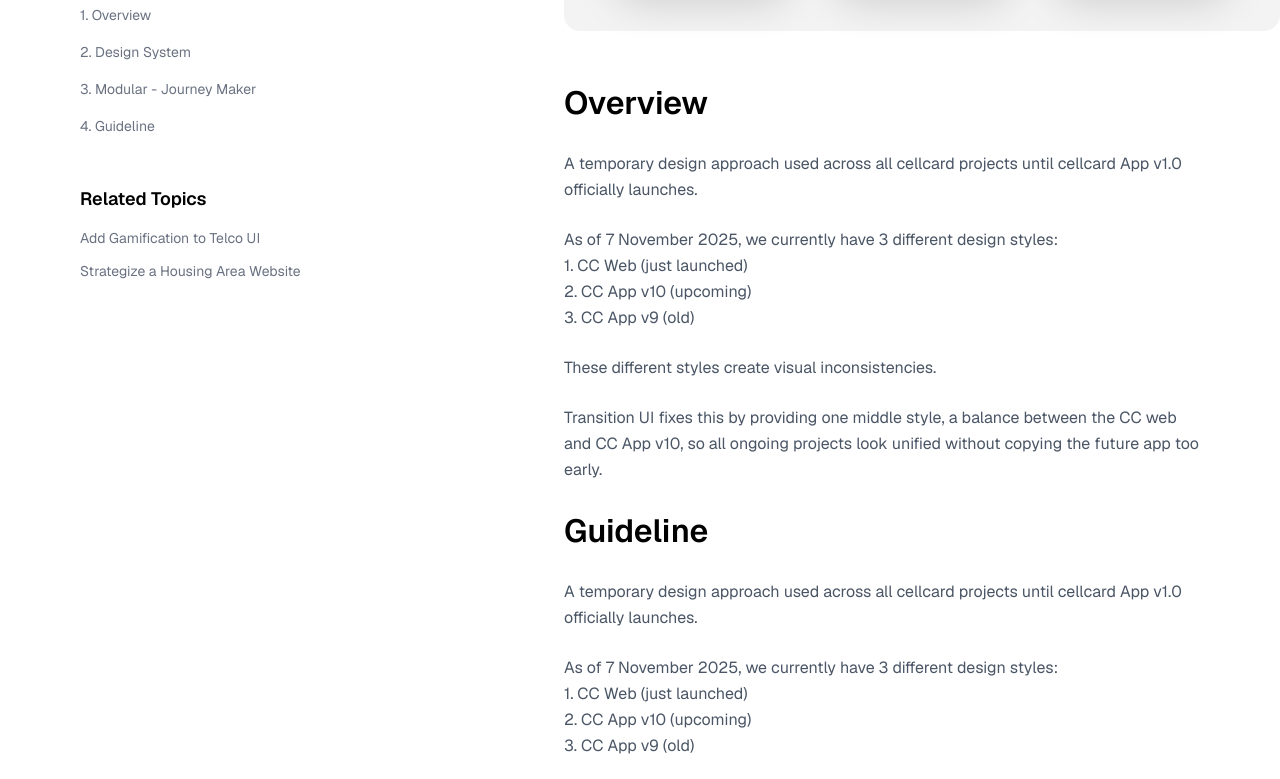
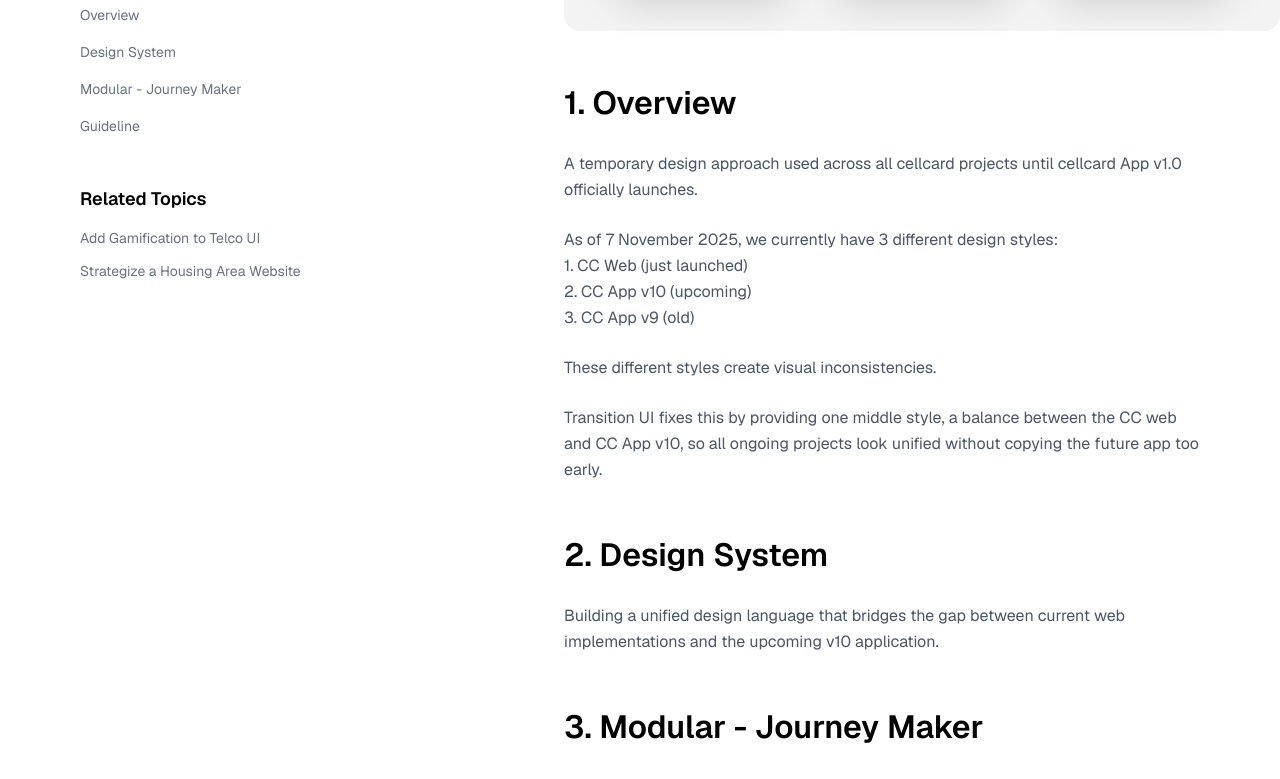
Before and after one commit to nicorobin28/portfolio-rafirahmanda-client-tekno-kreatif, a Next.js app: page /work-detail in a window 1280 px wide. Shown: the part 569-1348 px from the top of the page. Built offline with nearby package versions, Linux system fonts and the light colour scheme.

Commit message:
update animation hovered & highlight point indes

```diff
--- /dev/null
+++ b/app/components/MorphText.tsx
@@ -0,0 +1,111 @@
+"use client";
+import { useEffect, useRef, useCallback } from "react";
+
+const CHARS = "ABCDEFGHIJKLMNOPQRSTUVWXYZabcdefghijklmnopqrstuvwxyz0123456789!@#$%&";
+const randChar = () => CHARS[Math.floor(Math.random() * CHARS.length)];
+
+interface MorphTextProps {
+  from: string;
+  to: string;
+  trigger: boolean; // ketika true maka animasi morph from → to dijalankan
+  tickMs?: number;
+  stagger?: number;
+  spinCount?: number;
+  className?: string;
+  onStart?: (el: HTMLSpanElement | null) => void;
+}
+
+/**
+ * MorphText — menganimasikan teks dari `from` → `to` ketika `trigger` berubah menjadi true,
+ * dan animasi terbalik (`to` → `from`) ketika `trigger` berubah menjadi false.
+ */
+export default function MorphText({
+  from,
+  to,
+  trigger,
+  tickMs = 30,
+  stagger = 50,
+  spinCount = 6,
+  className = "",
+}: MorphTextProps) {
+  const spanRef = useRef<HTMLSpanElement>(null);
+  const timerRef = useRef<ReturnType<typeof setTimeout> | null>(null);
+
+  const clear = () => {
+    if (timerRef.current) {
+      clearTimeout(timerRef.current);
+      timerRef.current = null;
+    }
+  };
+
+  const decodeTo = useCallback(
+    (currentStr: string, targetStr: string, onDone?: () => void) => {
+      if (!spanRef.current) return;
+      const len = Math.max(currentStr.length, targetStr.length);
+      const display = Array.from({ length: len }, (_, i) => currentStr[i] ?? " ");
+      const ticksPerStagger = Math.max(1, Math.round(stagger / tickMs));
+
+      const state = Array.from({ length: len }, (_, i) => ({
+        startAt: i * ticksPerStagger,
+        spinsLeft: spinCount,
+        settled: false,
+      }));
+
+      let tick = 0;
+
+      const step = () => {
+        if (!spanRef.current) return;
+        let allDone = true;
+
+        for (let i = 0; i < len; i++) {
+          if (state[i].settled) continue;
+          const targetChar = targetStr[i] ?? "";
+
+          if (tick < state[i].startAt) {
+            display[i] = currentStr[i] ?? " ";
+            allDone = false;
+            continue;
+          }
+
+          if (state[i].spinsLeft > 0) {
+            display[i] = targetChar === " " || targetChar === "" ? " " : randChar();
+            state[i].spinsLeft--;
+            allDone = false;
+          } else {
+            display[i] = targetChar;
+            state[i].settled = true;
+          }
+        }
+
+        spanRef.current.textContent = display.join("").trimEnd();
+        tick++;
+
+        if (!allDone) {
+          timerRef.current = setTimeout(step, tickMs);
+        } else {
+          onDone?.();
+        }
+      };
+
+      step();
+    },
+    [tickMs, stagger, spinCount]
+  );
+
+  useEffect(() => {
+    clear();
+    if (trigger) {
+      decodeTo(from, to);
+    } else {
+      decodeTo(to, from);
+    }
+    return clear;
+    // eslint-disable-next-line react-hooks/exhaustive-deps
+  }, [trigger]);
+
+  return (
+    <span ref={spanRef} className={className}>
+      {from}
+    </span>
+  );
+}
--- a/app/work-detail/page.tsx
+++ b/app/work-detail/page.tsx
@@ -1,26 +1,35 @@
 "use client";
-import React from "react";
+import React, { useState, useEffect, useRef } from "react";
 import img1 from "../assets/gambar1.png";
 import img2 from "../assets/gambar2.png";
 import img3 from "../assets/gambar3.png";
 import { ChevronDown } from "lucide-react";
-import { useState } from "react";
 import { motion } from "framer-motion";
+import MorphText from "../components/MorphText";
+
+const INDEX_DATA = [
+  { id: "overview", title: "Overview" },
+  { id: "design-system", title: "Design System" },
+  { id: "modular", title: "Modular - Journey Maker" },
+  { id: "guideline", title: "Guideline" },
+];
 
 const Page = () => {
   const [openIndex, setOpenIndex] = useState(false);
   const [isSticky, setIsSticky] = useState(false);
   const [isMobile, setIsMobile] = useState(false);
-  const sentinelRef = React.useRef<HTMLDivElement>(null);
+  const [activeSection, setActiveSection] = useState(INDEX_DATA[0].id);
+  const [hoveredDesktopItem, setHoveredDesktopItem] = useState<string | null>(null);
+  const sentinelRef = useRef<HTMLDivElement>(null);
 
-  React.useEffect(() => {
+  useEffect(() => {
     const handleResize = () => setIsMobile(window.innerWidth < 768);
     handleResize();
     window.addEventListener("resize", handleResize);
     return () => window.removeEventListener("resize", handleResize);
   }, []);
 
-  React.useEffect(() => {
+  useEffect(() => {
     const handleScroll = () => {
       if (sentinelRef.current) {
         const top = sentinelRef.current.getBoundingClientRect().top;
@@ -31,6 +40,48 @@ const Page = () => {
     handleScroll();
     return () => window.removeEventListener("scroll", handleScroll);
   }, []);
+
+  useEffect(() => {
+    const observer = new IntersectionObserver(
+      (entries) => {
+        entries.forEach((entry) => {
+          if (entry.isIntersecting) {
+            setActiveSection(entry.target.id);
+          }
+        });
+      },
+      { rootMargin: "-20% 0px -60% 0px", threshold: 0 }
+    );
+
+    INDEX_DATA.forEach((item) => {
+      const element = document.getElementById(item.id);
+      if (element) {
+        observer.observe(element);
+      }
+    });
+
+    return () => {
+      observer.disconnect();
+    };
+  }, []);
+
+  const scrollToSection = (id: string, e: React.MouseEvent) => {
+    e.preventDefault();
+    const element = document.getElementById(id);
+    if (element) {
+      const offsetCount = isMobile ? window.innerHeight * 0.2 : 60;
+      const elementPosition = element.getBoundingClientRect().top;
+      const offsetPosition = elementPosition + window.pageYOffset - offsetCount;
+
+      window.scrollTo({
+        top: offsetPosition,
+        behavior: "smooth",
+      });
+      if (isMobile) {
+        setOpenIndex(false);
+      }
+    }
+  };
 
   return (
     <section className="w-full bg-white px-6 md:px-12 lg:px-20 py-20">
@@ -75,7 +126,10 @@ const Page = () => {
           {/* index */}
           <div className="relative z-50">
             {/* Sentinel element to track scroll position */}
-            <div ref={sentinelRef} className="absolute -top-[1px] w-full h-[1px]" />
+            <div
+              ref={sentinelRef}
+              className="absolute -top-[1px] w-full h-[1px]"
+            />
 
             {/* INVISIBLE PLACEHOLDER to prevent layout shift when fixed on mobile */}
             {isSticky && isMobile && (
@@ -84,12 +138,20 @@ const Page = () => {
                   <h3 className="text-[20px] font-semibold">Index</h3>
                   <ChevronDown className="w-5 h-5" />
                 </div>
-                <div className={`overflow-hidden ${openIndex ? "max-h-[200px]" : "max-h-[28px]"}`}>
+                <div
+                  className={`overflow-hidden ${
+                    openIndex ? "max-h-[200px]" : "max-h-[28px]"
+                  }`}
+                >
                   <ul className="flex flex-col gap-4 text-[14px] ml-2">
-                    <li>1. Overview</li>
-                    <li className={openIndex ? "block" : "hidden"}>2. Design System</li>
-                    <li className={openIndex ? "block" : "hidden"}>3. Modular - Journey Maker</li>
-                    <li className={openIndex ? "block" : "hidden"}>4. Guideline</li>
+                    {INDEX_DATA.map((item) => (
+                      <li
+                        key={`placeholder-${item.id}`}
+                        className={activeSection === item.id || openIndex ? "block" : "hidden"}
+                      >
+                        {item.title}
+                      </li>
+                    ))}
                   </ul>
                 </div>
               </div>
@@ -97,8 +159,10 @@ const Page = () => {
 
             <motion.div
               layout
-              className={`flex flex-col gap-4 overflow-hidden border-[#C7C8C9] md:p-0 md:bg-transparent md:border-0 md:top-0 md:sticky md:block z-[100] ${
-                isSticky && isMobile ? "fixed top-0 left-0 right-0" : "relative border"
+              className={`flex flex-col gap-4 border-[#C7C8C9] md:p-0 md:bg-transparent md:border-0 md:top-0 md:sticky md:block z-[100] ${
+                isSticky && isMobile
+                  ? "fixed top-0 left-0 right-0 overflow-y-auto max-h-[100vh]"
+                  : "relative border overflow-hidden"
               }`}
               initial={false}
               animate={
@@ -136,12 +200,17 @@ const Page = () => {
               <div
                 className="flex items-center justify-between md:block cursor-pointer md:cursor-default"
                 onClick={() => {
-                  if (window.innerWidth < 768) {
+                  if (isMobile) {
                     setOpenIndex(!openIndex);
                   }
                 }}
               >
-                <motion.h3 layout="position" className="text-[20px] font-semibold text-black">Index</motion.h3>
+                <motion.h3
+                  layout="position"
+                  className="text-[20px] font-semibold text-black"
+                >
+                  Index
+                </motion.h3>
 
                 <ChevronDown
                   className={`w-5 h-5 text-black transition-transform duration-300 md:hidden ${
@@ -154,30 +223,55 @@ const Page = () => {
                 layout="position"
                 className={`
         md:hidden overflow-hidden transition-all duration-300 ease-in-out
-        ${openIndex ? "max-h-[200px]" : "max-h-[28px]"}
+        ${openIndex ? "max-h-[300px]" : "max-h-[28px]"}
       `}
               >
-                <ul className="flex flex-col gap-4 text-gray-500 text-[14px] ml-2 top-0">
-                  <li>1. Overview</li>
-
-                  <li className={`${openIndex ? "block" : "hidden"}`}>
-                    2. Design System
+                <ul className="flex flex-col gap-4 text-[14px] ml-2 top-0 pb-2">
+                  {INDEX_DATA.map((item) => {
+                    const isActive = activeSection === item.id;
+                    const isVisible = isActive || openIndex;
+                    return (
+                      <li
+                        key={`mobile-${item.id}`}
+                        className={`${
+                          isVisible ? "block" : "hidden"
+                        } cursor-pointer transition-colors duration-200 ${
+                          isActive
+                            ? "text-black font-semibold"
+                            : "text-gray-500 hover:text-gray-800"
+                        }`}
+                        onClick={(e) => scrollToSection(item.id, e)}
+                      >
+                        {item.title}
                       </li>
-                  <li className={`${openIndex ? "block" : "hidden"}`}>
-                    3. Modular - Journey Maker
-                  </li>
-                  <li className={`${openIndex ? "block" : "hidden"}`}>
-                    4. Guideline
-                  </li>
+                    );
+                  })}
                 </ul>
               </motion.div>
 
               <div className="hidden md:block">
-                <ul className="flex flex-col gap-4 text-gray-500 text-[14px]">
-                  <li>1. Overview</li>
-                  <li>2. Design System</li>
-                  <li>3. Modular - Journey Maker</li>
-                  <li>4. Guideline</li>
+                <ul className="flex flex-col gap-4 text-[14px]">
+                  {INDEX_DATA.map((item) => {
+                    const isHovered = hoveredDesktopItem === item.id;
+                    return (
+                      <li
+                        key={`desktop-${item.id}`}
+                        className="cursor-pointer text-gray-500 hover:text-gray-900 transition-colors duration-200"
+                        onClick={(e) => scrollToSection(item.id, e)}
+                        onMouseEnter={() => setHoveredDesktopItem(item.id)}
+                        onMouseLeave={() => setHoveredDesktopItem(null)}
+                      >
+                        <MorphText
+                          from={item.title}
+                          to="Jump to section ->"
+                          trigger={isHovered}
+                          tickMs={28}
+                          stagger={35}
+                          spinCount={5}
+                        />
+                      </li>
+                    );
+                  })}
                 </ul>
               </div>
             </motion.div>
@@ -189,8 +283,12 @@ const Page = () => {
               Related Topics
             </h3>
             <ul className="flex flex-col gap-3 text-gray-500 text-[14px]">
-              <li>Add Gamification to Telco UI</li>
-              <li>Strategize a Housing Area Website</li>
+              <li className="cursor-pointer hover:text-black transition-colors">
+                Add Gamification to Telco UI
+              </li>
+              <li className="cursor-pointer hover:text-black transition-colors">
+                Strategize a Housing Area Website
+              </li>
             </ul>
           </div>
         </div>
@@ -231,38 +329,12 @@ const Page = () => {
             </div>
           </div>
 
-          {/* Overview */}
-          <div className="max-w-[640px] flex flex-col gap-6">
-            <h2 className="text-[32px] font-semibold text-black">Overview</h2>
-
-            <p className="text-gray-600 leading-relaxed">
-              A temporary design approach used across all cellcard projects
-              until cellcard App v1.0 officially launches.
-            </p>
-
-            <p className="text-gray-600 leading-relaxed">
-              As of 7 November 2025, we currently have 3 different design
-              styles:
-              <br />
-              1. CC Web (just launched)
-              <br />
-              2. CC App v10 (upcoming)
-              <br />
-              3. CC App v9 (old)
-            </p>
-
-            <p className="text-gray-600 leading-relaxed">
-              These different styles create visual inconsistencies.
-            </p>
-
-            <p className="text-gray-600 leading-relaxed">
-              Transition UI fixes this by providing one middle style, a balance
-              between the CC web and CC App v10, so all ongoing projects look
-              unified without copying the future app too early.
-            </p>
-
-            {/* guideline */}
-            <h2 className="text-[32px] font-semibold text-black">Guideline</h2>
+          <div className="max-w-[640px] flex flex-col gap-12">
+            {/* 1. Overview */}
+            <div id="overview" className="flex flex-col gap-6 scroll-mt-32">
+              <h2 className="text-[32px] font-semibold text-black">
+                1. Overview
+              </h2>
 
               <p className="text-gray-600 leading-relaxed">
                 A temporary design approach used across all cellcard projects
@@ -290,13 +362,72 @@ const Page = () => {
                 unified without copying the future app too early.
               </p>
             </div>
+
+            {/* 2. Design System */}
+            <div id="design-system" className="flex flex-col gap-6 scroll-mt-32">
+              <h2 className="text-[32px] font-semibold text-black">
+                2. Design System
+              </h2>
+              <p className="text-gray-600 leading-relaxed">
+                Building a unified design language that bridges the gap between current web implementations and the upcoming v10 application.
+              </p>
+            </div>
+
+            {/* 3. Modular - Journey Maker */}
+            <div id="modular" className="flex flex-col gap-6 scroll-mt-32">
+              <h2 className="text-[32px] font-semibold text-black">
+                3. Modular - Journey Maker
+              </h2>
+              <p className="text-gray-600 leading-relaxed">
+                Implementing a modular approach to allow flexible assembly of user journeys without hardcoding every possible path.
+              </p>
+            </div>
+
+            {/* 4. Guideline */}
+            <div id="guideline" className="flex flex-col gap-6 scroll-mt-32">
+              <h2 className="text-[32px] font-semibold text-black">
+                4. Guideline
+              </h2>
+
+              <p className="text-gray-600 leading-relaxed">
+                A temporary design approach used across all cellcard projects
+                until cellcard App v1.0 officially launches.
+              </p>
+
+              <p className="text-gray-600 leading-relaxed">
+                As of 7 November 2025, we currently have 3 different design
+                styles:
+                <br />
+                1. CC Web (just launched)
+                <br />
+                2. CC App v10 (upcoming)
+                <br />
+                3. CC App v9 (old)
+              </p>
+
+              <p className="text-gray-600 leading-relaxed">
+                These different styles create visual inconsistencies.
+              </p>
+
+              <p className="text-gray-600 leading-relaxed">
+                Transition UI fixes this by providing one middle style, a balance
+                between the CC web and CC App v10, so all ongoing projects look
+                unified without copying the future app too early.
+              </p>
+            </div>
+          </div>
+
           <div className="flex flex-col gap-4 md:hidden">
             <h3 className="text-[18px] font-semibold text-black">
               Related Topics
             </h3>
             <ul className="flex flex-col gap-3 text-gray-500 text-[14px]">
-              <li>Add Gamification to Telco UI</li>
-              <li>Strategize a Housing Area Website</li>
+              <li className="cursor-pointer hover:text-black transition-colors">
+                Add Gamification to Telco UI
+              </li>
+              <li className="cursor-pointer hover:text-black transition-colors">
+                Strategize a Housing Area Website
+              </li>
             </ul>
           </div>
         </div>
```
Lines whose indentation alone changed are shown as unchanged.
